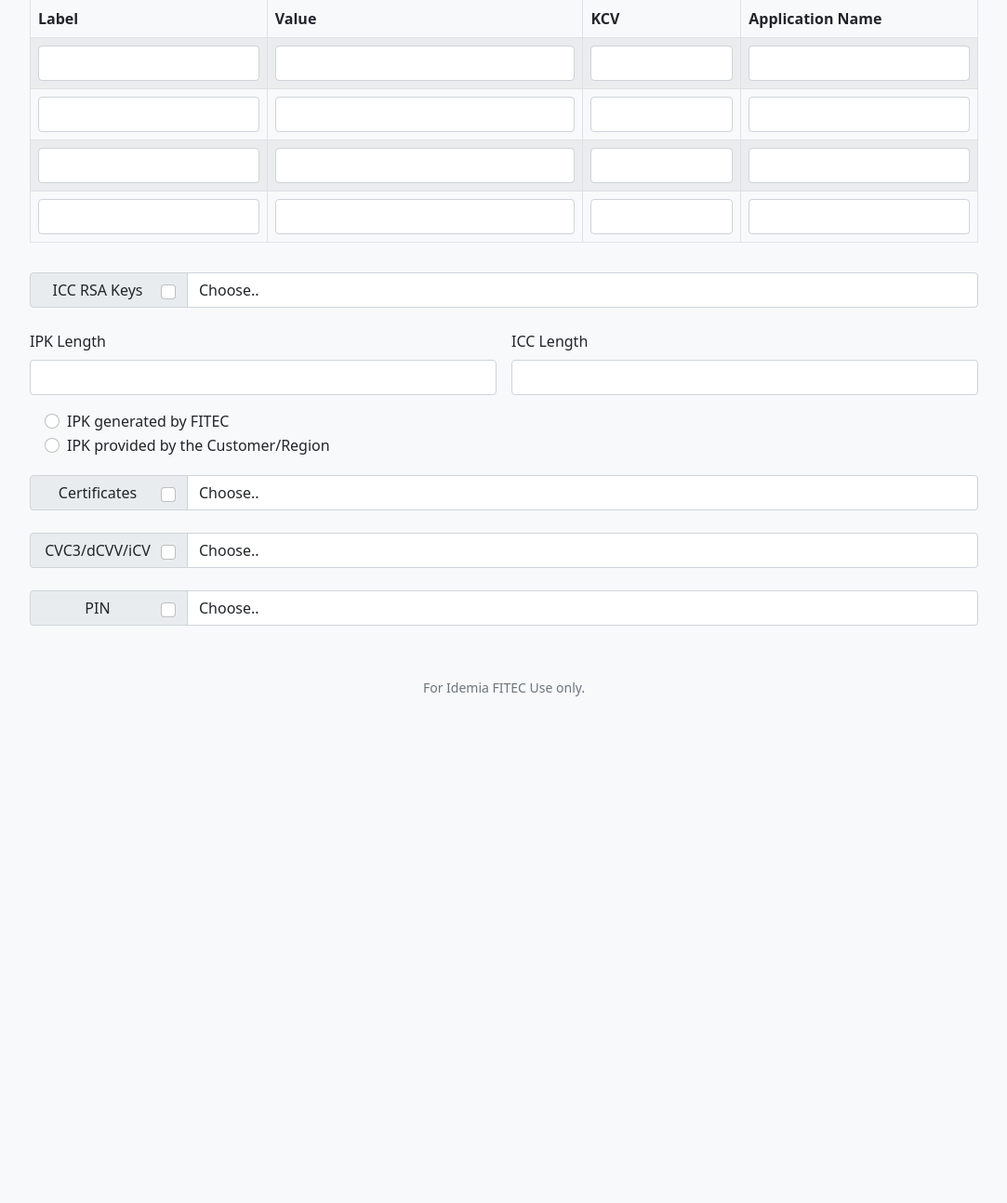
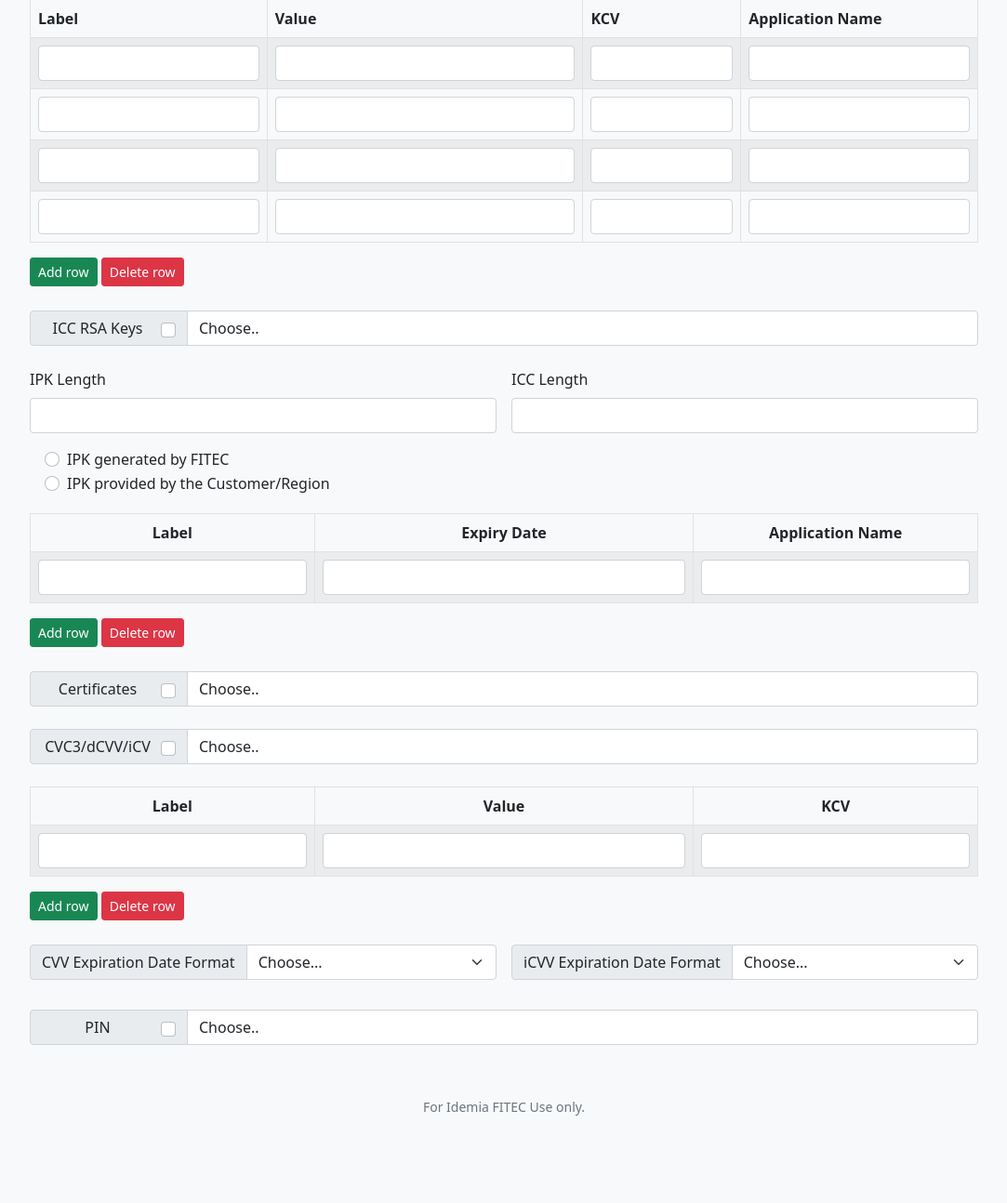
Before and after one commit to er01pr/APPD-v2, a Flask app: page /pprofile in a window 1280 px wide. Shown: the part 2045-3339 px from the top of the page at 93% size, without its empty margins (98-1181 px from the left). Run offline with Flask 2, Linux system fonts and the light colour scheme.

Commit message:
Added CVV and iCVV Expiration Date Format

```diff
--- a/templates/cardconfig.html
+++ b/templates/cardconfig.html
@@ -37,7 +37,7 @@
                 </table>
                 <div class="g-2 padding-xs" id="myButton">
                     <button type="button" class="btn btn-success btn-sm" onclick="addRow()">Add row</button>
-                    <button type="button" class="btn btn-danger btn-sm" onclick="addRow()" id="deleteBtn">Delete row</button>
+                    <button type="button" class="btn btn-danger btn-sm" onclick="deleteRow()" id="deleteBtn">Delete row</button>
                 </div>
             </div>
         </div>
--- a/templates/productionProfile.html
+++ b/templates/productionProfile.html
@@ -183,6 +183,10 @@
                         </tr>
                     </tbody>
                 </table>
+                <div class="g-2 padding-xs" id="myButton">
+                    <button type="button" class="btn btn-success btn-sm" onclick="addRow()">Add row</button>
+                    <button type="button" class="btn btn-danger btn-sm" onclick="deleteRow()" id="deleteBtn">Delete row</button>
+                </div>
             </div>
             <div class="input-group mb-2">
                 <div class="input-group-text">
@@ -213,6 +217,28 @@
                     <label class="form-check-label" for="ipkRegion">IPK provided by the Customer/Region</label>
                 </div>
             </div>
+            <div class="col-sm-12">
+                <table class="table table-striped table-bordered table-hover text-center">
+                    <thead class="thead-dark">
+                        <tr>
+                            <th scope ="col"class="col-sm-3">Label</th>
+                            <th scope ="col"class="col-sm-4">Expiry Date</th>
+                            <th scope ="col" class="col-sm-3">Application Name</th>
+                        </tr>
+                    </thead>
+                    <tbody>
+                        <tr>
+                            <td><input id="ipkLabel" type="text" class="form-control"></td>
+                            <td><input id="expiryDate" type="text" class="form-control"></td>
+                            <td><input id="ipkAppName" type="text" class="form-control"></td>
+                        </tr>
+                    </tbody>
+                </table>
+                <div class="g-2 padding-xs" id="myButton">
+                    <button type="button" class="btn btn-success btn-sm" onclick="addRow()">Add row</button>
+                    <button type="button" class="btn btn-danger btn-sm" onclick="deleteRow()" id="deleteBtn">Delete row</button>
+                </div>
+            </div>
             <div class="input-group mb-2">
                 <div class="input-group-text">
                   <label class="externalLabel">Certificates</label>
@@ -235,6 +261,44 @@
                     <option value="defbyInput">From Input File</option>
                 </select>
             </div>
+            <div class="col-sm-12">
+                <table class="table table-striped table-bordered table-hover text-center">
+                    <thead class="thead-dark">
+                        <tr>
+                            <th scope ="col"class="col-sm-3">Label</th>
+                            <th scope ="col"class="col-sm-4">Value</th>
+                            <th scope ="col" class="col-sm-3">KCV</th>
+                        </tr>
+                    </thead>
+                    <tbody>
+                        <tr>
+                            <td><input id="cvkLabel" type="text" class="form-control"></td>
+                            <td><input id="cvkVal" type="text" class="form-control"></td>
+                            <td><input id="cvkKCV" type="text" class="form-control"></td>
+                        </tr>
+                    </tbody>
+                </table>
+                <div class="g-2 padding-xs" id="myButton">
+                    <button type="button" class="btn btn-success btn-sm" onclick="addRow()">Add row</button>
+                    <button type="button" class="btn btn-danger btn-sm" onclick="deleteRow()" id="deleteBtn">Delete row</button>
+                </div>
+            </div>
+            <div class="input-group mb-3 col">
+                <label class="input-group-text" for="inputGroupCVV">CVV Expiration Date Format</label>
+                <select class="form-select" id="inputGroupCVV">
+                  <option disabled selected>Choose...</option>
+                  <option value="YYMM">YYMM</option>
+                  <option value="MMYY">MMYY</option>
+                </select>
+            </div>
+            <div class="input-group mb-3 col">
+                <label class="input-group-text" for="inputGroupiCVV">iCVV Expiration Date Format</label>
+                <select class="form-select" id="inputGroupiCVV">
+                  <option disabled selected>Choose...</option>
+                  <option value="YYMM">YYMM</option>
+                  <option value="MMYY">MMYY</option>
+                </select>
+            </div>
             <div class="input-group mb-2">
                 <div class="input-group-text">
                   <label class="externalLabel">PIN</label>
```
